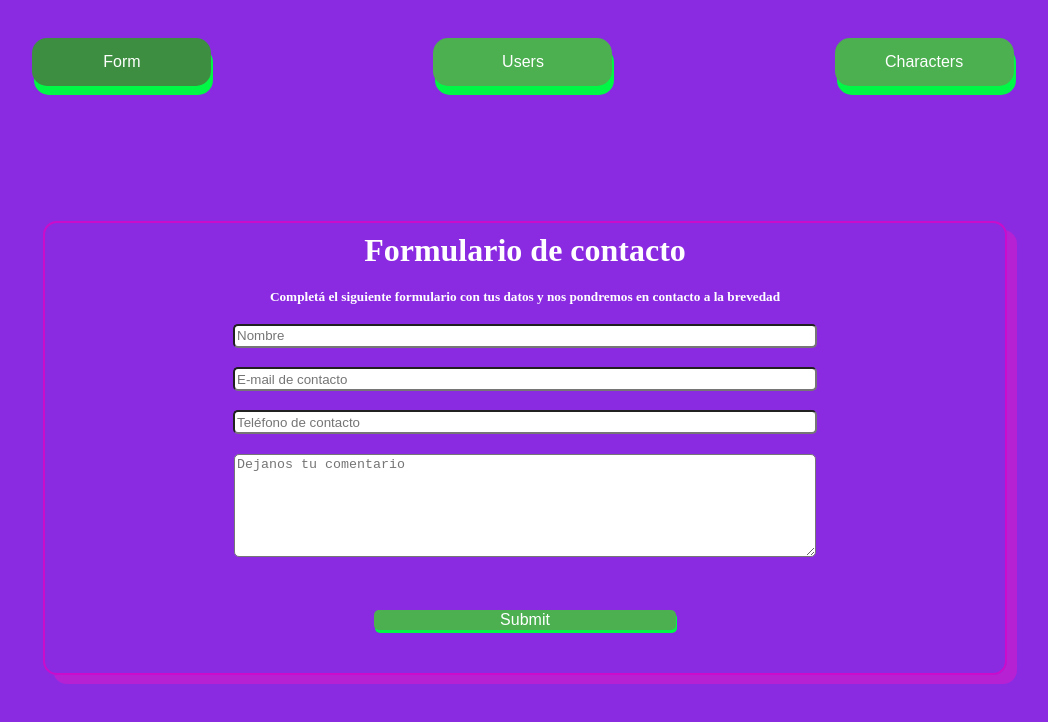
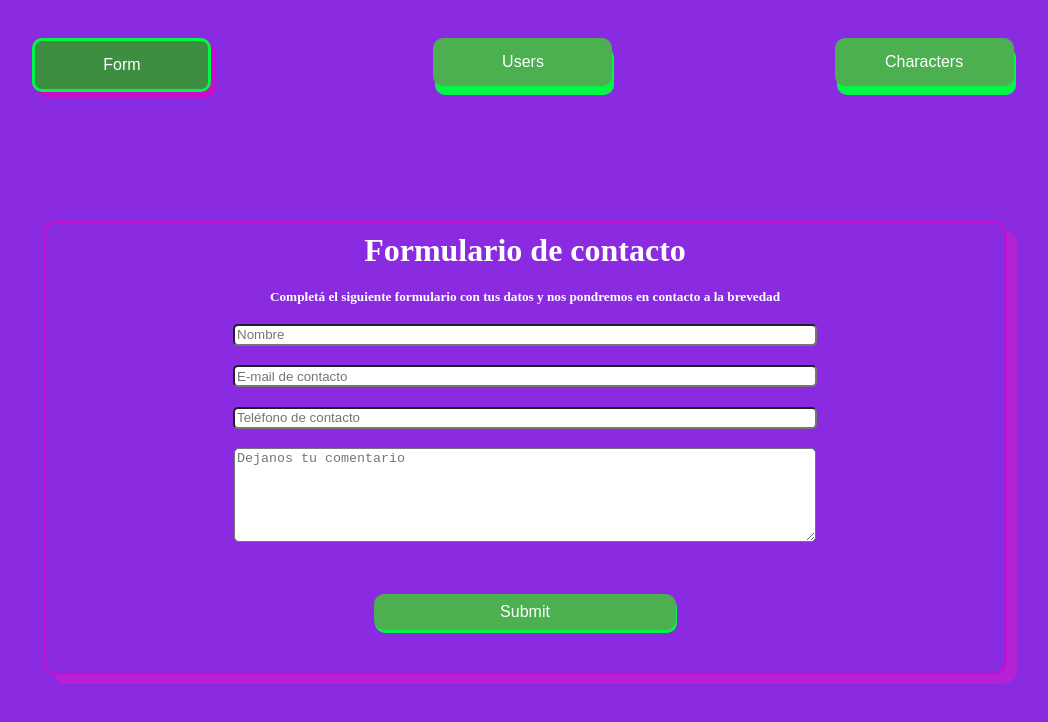
Before and after one commit to ezequielrango/AVALITH-TP2-Rick-Morty, a React (Create React App) app: page /form in a window 1280 px wide. In both pictures the pointer is over the button "Form". Shown: the top 722 px of the page, without its empty margins (117-1165 px from the left). Built offline with nearby package versions, Linux system fonts and the light colour scheme.

Commit message:
:lipstick: adding style & order in User

```diff
--- a/src/components/User.js
+++ b/src/components/User.js
@@ -6,8 +6,8 @@ const User = ({id,name,username,email,phone}) => {
             <tr>
               <td>{id}</td>
               <td>{name}</td>
+              <td>{username}</td>
               <td>{email}</td>
-              <td>{username}</td>
               <td>{phone}</td>
             </tr>
           </tbody>
--- a/src/styles/styles.css
+++ b/src/styles/styles.css
@@ -37,7 +37,7 @@ body{
     color: #fff;
     background-color: #4CAF50;
     border: none;
-    border-radius: 15px;
+    border-radius: 10px;
     box-shadow: 2px 9px rgb(0, 247, 70);
   }
 
@@ -48,7 +48,10 @@ body{
   .cardText{
     color: #fff;
   }
-  .button:hover {background-color: #3e8e41}
+  .button:hover {
+    background-color: #3e8e41;
+  border: solid 3px rgb(0, 247, 70);
+  box-shadow: 5px 5px rgb(203, 13, 203);}
 
   .button:active {
     background-color: #3e8e41;
@@ -109,7 +112,7 @@ body{
     color: #fff;
     background-color: #4CAF50;
     border: none;
-    border-radius: 15px;
+    border-radius: 10px;
     box-shadow: 2px 9px rgb(0, 247, 70);
     width: 100%
   }
@@ -134,6 +137,11 @@ body{
 
 .tr{
 color: #fff;
+}
+
+.tr td{
+  text-align: center;
+  padding: 5px;
 }
 
 .th-title{
@@ -196,6 +204,11 @@ height: 535px;
     border-radius: 5px;
 }
 
+.input:hover{
+  border: solid 3px rgb(0, 247, 70);
+  box-shadow: 5px 5px rgb(203, 13, 203);
+}
+
 .textarea{
   display: inline;
     width: 60%;
@@ -203,6 +216,12 @@ height: 535px;
     margin: 1%;
     border-radius: 5px;
 }
+
+.textarea:hover{
+  border: solid 3px rgb(0, 247, 70);
+  box-shadow: 5px 5px rgb(203, 13, 203);
+}
+
 .btn-submit{
     width: 35%;
     display: inline-block;
@@ -213,8 +232,9 @@ height: 535px;
     color: #fff;
     background-color: #4CAF50;
     border: none;
-    border-radius: 5px;
+    border-radius: 10px;
     box-shadow: 1px 3px rgb(0, 247, 70);
+    padding: 1%;
     margin: 5%;
 }
 .btnContainer{
@@ -224,7 +244,11 @@ height: 535px;
 }
 
 
-.btn-submit:hover {background-color: #3e8e41}
+.btn-submit:hover {
+  background-color: #3e8e41;
+  border: solid 3px rgb(0, 247, 70);
+  box-shadow: 5px 5px rgb(203, 13, 203);
+}
 
 .btn-submit:active {
   background-color: #eee024;
```
